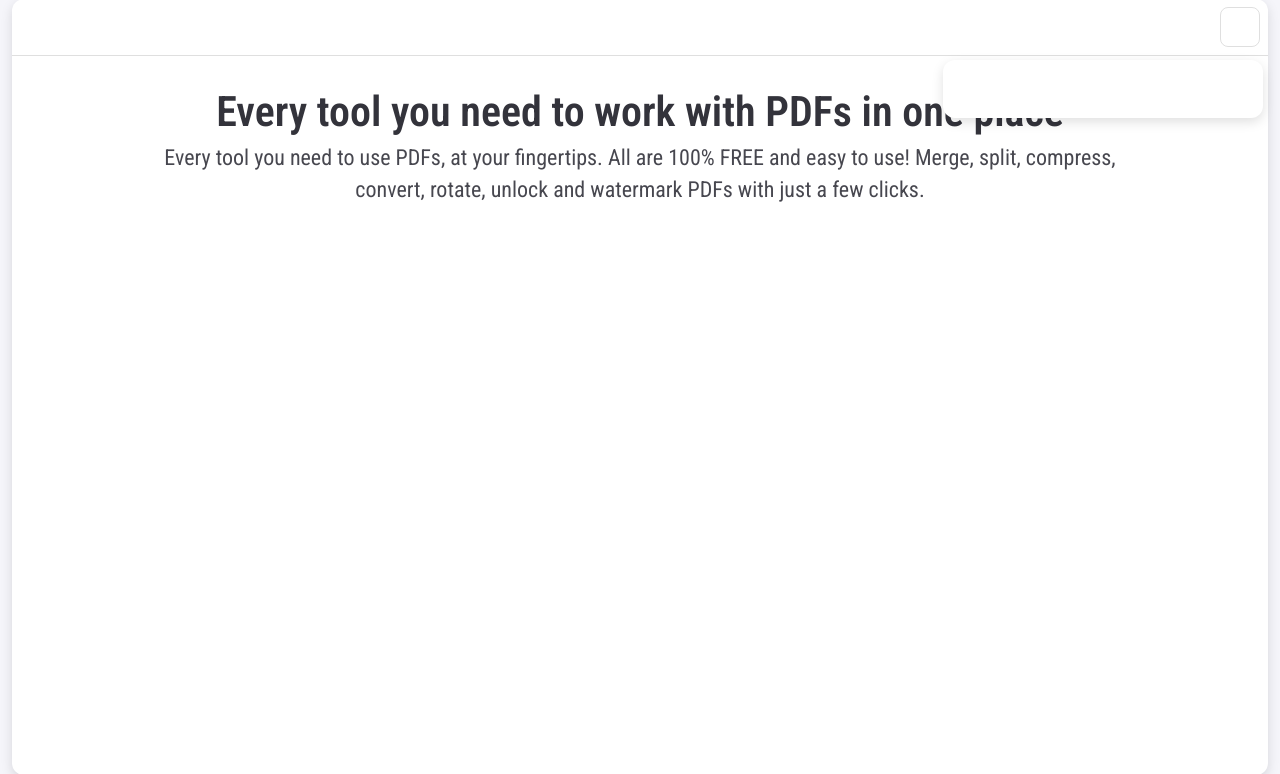
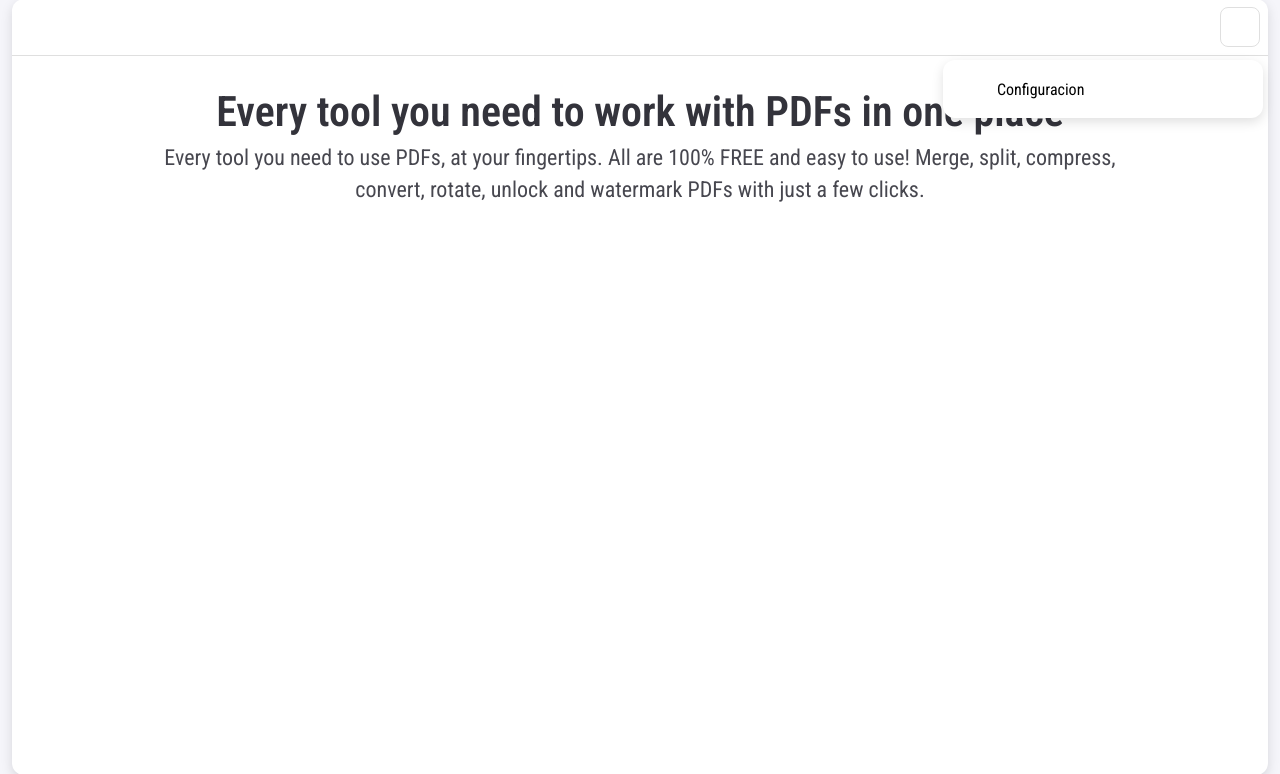
Before and after one commit to JorgeOrtega-UI/ProjectPhantom, a PHP site: page / in a window 1280 px wide. Shown: the part 13-787 px from the top of the page. Run offline with PHP 8.4, Linux system fonts and the light colour scheme.

Commit message:
Add files via upload

```diff
--- a/ProjectPhantom/assets/css/styles.css
+++ b/ProjectPhantom/assets/css/styles.css
@@ -158,6 +182,7 @@ body {
     display: flex;
     flex: 0 0 auto;
     flex-direction: row;
+    align-items: center;
     width: 100%;
     height: 40px;
     color: #000000;
@@ -185,39 +210,13 @@ body {
 }
 
 .menu-link-text {
-    display: block;
     flex: 1 1 auto;
-    align-self: center;
     overflow: hidden;
     text-align: start;
 }
 
-.module-content.module-options {
-    position: absolute;
-    top: calc(100% + 5px);
-    right: 5px;
-    z-index: 999;
-    height: auto;
-}
-
-.module-options .menu-content {
-    flex-direction: column;
-    width: 320px;
-    max-height: 450px;
-    padding: 8px;
-    color: #000000;
-    background-color: #ffffff;
-    border: 1px solid transparent;
-    border-radius: 12px;
-    box-shadow: 0 4px 12px #00000020;
-    will-change: transform, opacity;
-}
-
-.disabled {
-    display: none;
-}
-
-.active {
+/* ---------- Section Content ---------- */
+.section-content.active {
     display: flex;
 }
 
@@ -247,29 +244,32 @@ body {
     color: #47474f;
     max-width: 980px;
     margin: auto;
-}@media (max-width: 90em) {
-    .home-title {
-        padding: 24px;
-    }
 }
 
-@media (max-width: 90em) {
-    .section-hero h2 {
-        margin-bottom: 12px;
-    }
-}
+/* ====================================== */
+/* ============ MEDIA QUERIES =========== */
+/* ====================================== */
 @media (max-width: 991.98px) {
     .section-hero h2 {
         font-size: 20px;
         line-height: 28px;
     }
-}@media (max-width: 767.98px) {
+}
+
+@media (max-width: 90em) {
+
+    /* 1440px */
+    .section-hero h2 {
+        margin-bottom: 12px;
+    }
+}
+
+@media (max-width: 767.98px) {
     .section-hero h1 {
         font-size: 24px;
         line-height: 34px;
     }
-}
-@media (max-width: 767.98px) {
+
     .section-hero h2 {
         font-size: 16px;
         line-height: 20px;
--- a/ProjectPhantom/index.php
+++ b/ProjectPhantom/index.php
@@ -1,11 +1,13 @@
 <!DOCTYPE html>
 <html lang="en">
+
 <head>
     <meta charset="UTF-8">
     <meta name="viewport" content="width=device-width, initial-scale=1.0">
     <link rel="stylesheet" type="text/css" href="assets/css/styles.css">
     <title>ProjectPhantom - Home</title>
 </head>
+
 <body>
     <div class="page-wrapper">
         <div class="main-content">
@@ -23,7 +25,9 @@
                                 <div class="menu-list">
                                     <div class="menu-link">
                                         <div class="menu-link-icon"></div>
-                                        <div class="menu-link-text"></div>
+                                        <div class="menu-link-text">
+                                            <span>Configuracion</span>
+                                        </div>
                                     </div>
                                 </div>
                             </div>
@@ -33,15 +37,13 @@
                 <div class="general-content-bottom">
                     <div class="general-content-scrolleable">
                         <div class="section-wrapper">
-                            <div class="section-content active">
+                            <div class="section-content">
                                 <div class="section-hero">
                                     <h1>Every tool you need to work with PDFs in one place</h1>
                                     <h2>Every tool you need to use PDFs, at your fingertips. All are 100% FREE and easy to use! Merge, split, compress, convert, rotate, unlock and watermark PDFs with just a few clicks.</h2>
                                 </div>
+                                <div class="section-tools"></div>
                             </div>
-                            <div class="section-content disabled">2</div>
-                            <div class="section-content disabled">3</div>
-                            <div class="section-content disabled">4</div>
                         </div>
                     </div>
                 </div>
@@ -49,4 +51,5 @@
         </div>
     </div>
 </body>
+
 </html>
```
Also changed, not shown: other parts of ProjectPhantom/assets/css/styles.css (+37 -15 lines).
